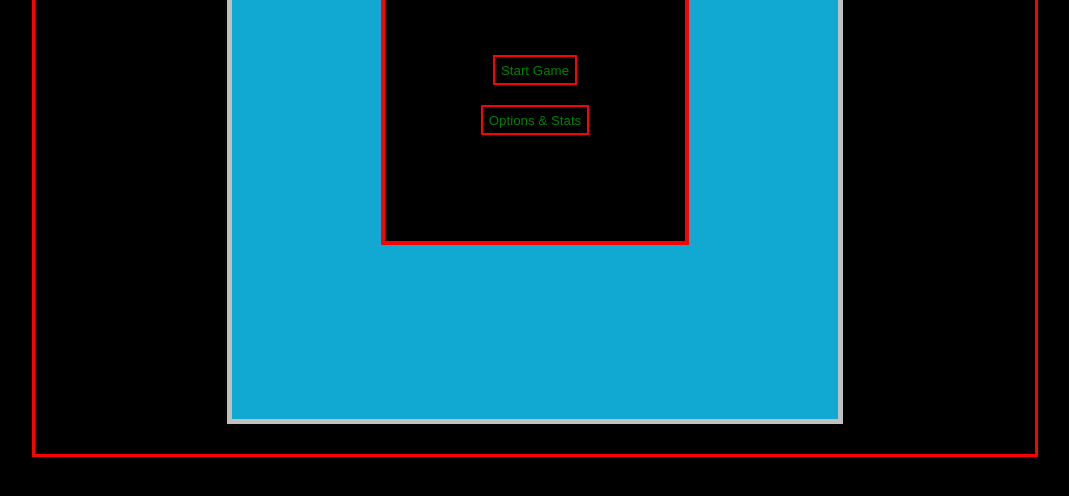
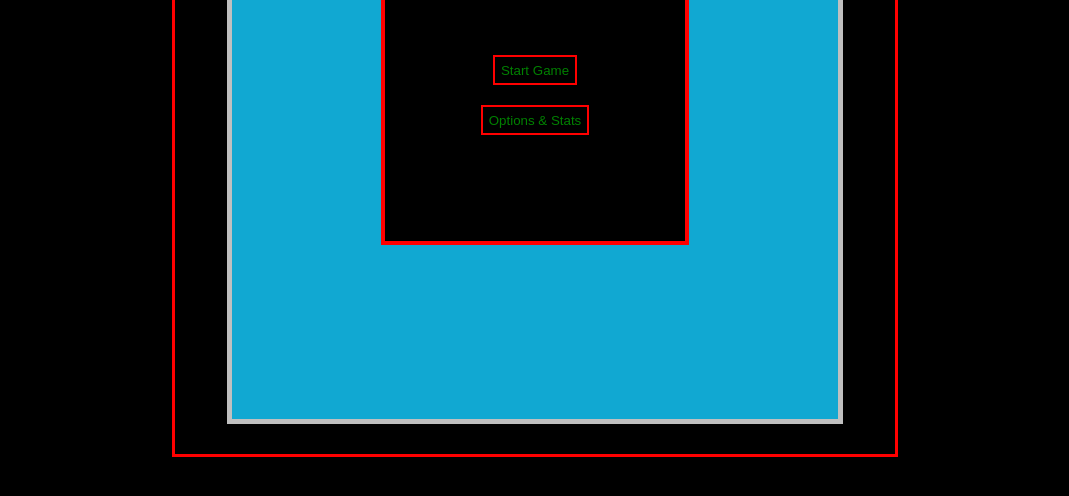
Before and after one commit to Bogdanisar/TicTacToeJs, a plain HTML site: page index.html in a window 1280 px wide. Shown: the part 304-800 px from the top of the page, without its empty margins (105-1174 px from the left). Drawn offline with Linux system fonts and the light colour scheme.

Commit message:
Update other.css

```diff
--- a/other.css
+++ b/other.css
@@ -20,7 +20,7 @@ button.active {
 #content_center {
 	position:relative;
 
-	width:1000px;
+	width:720px;
 	margin:auto;
 
 	color:white;
```
